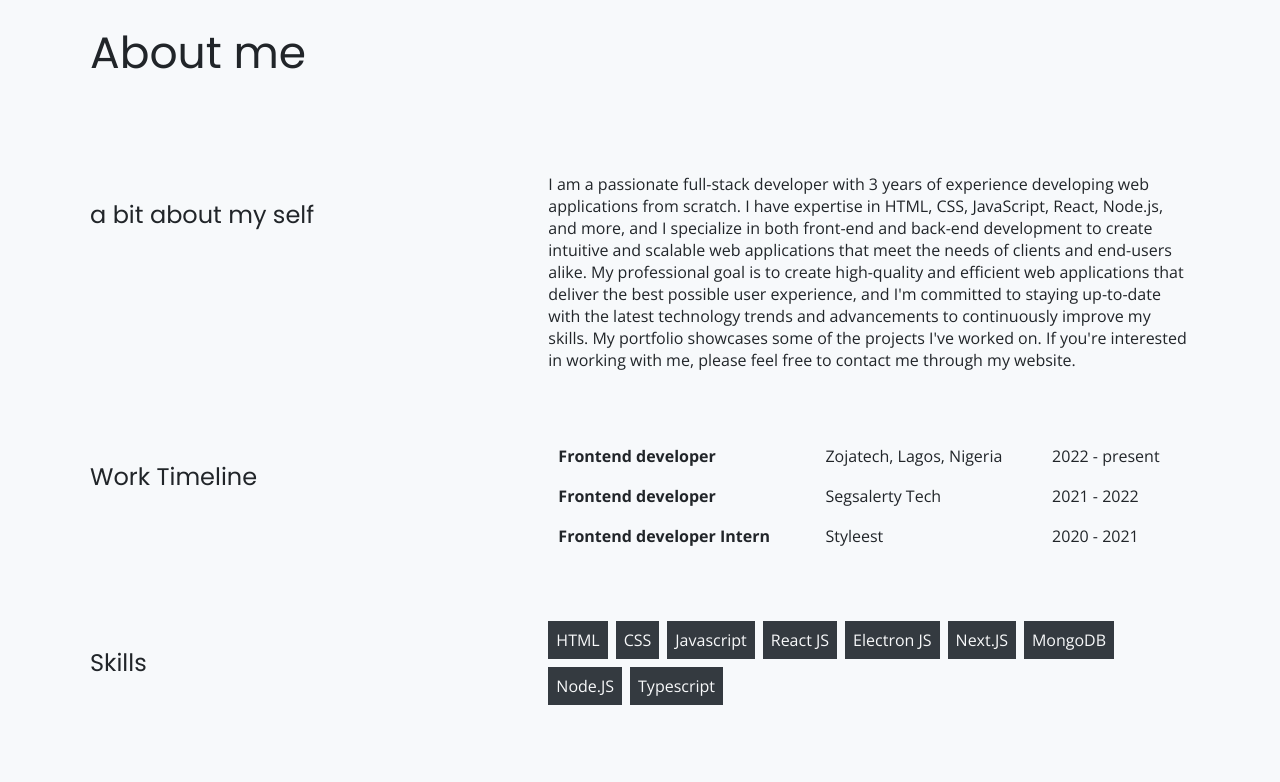
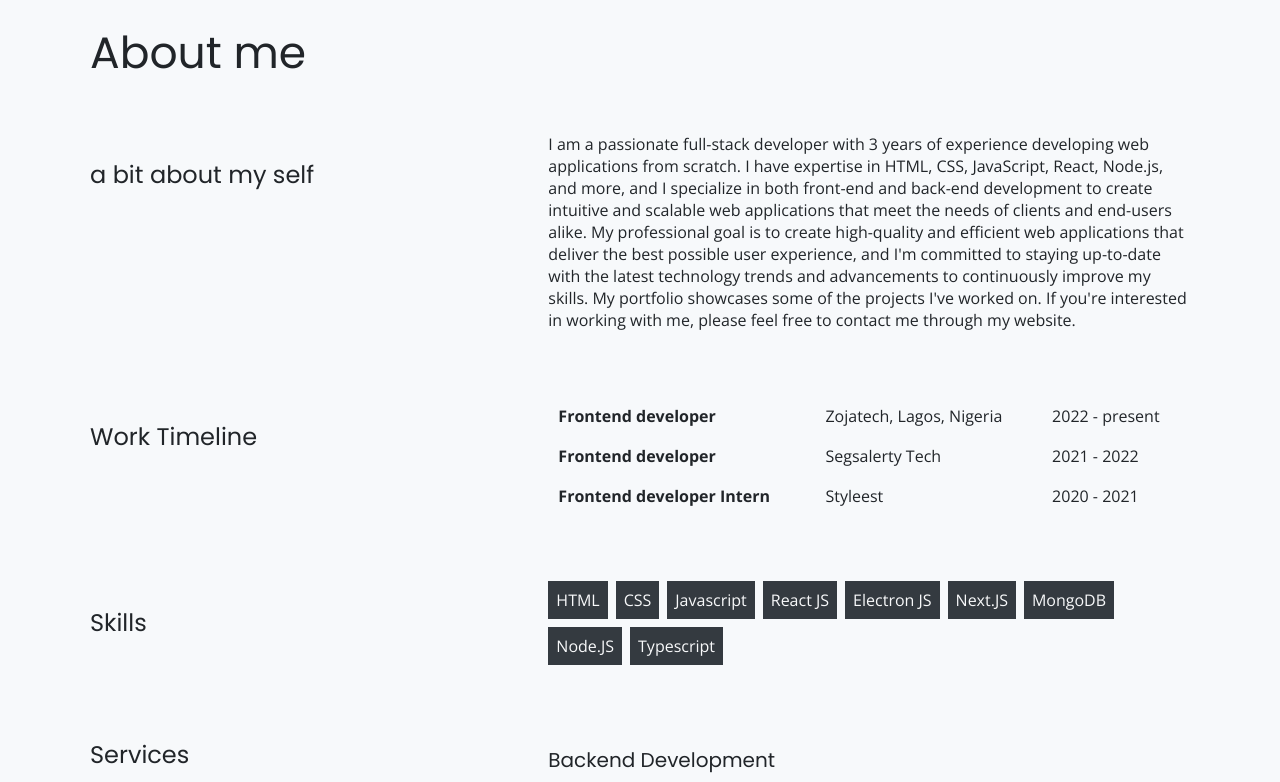
Before and after one commit to drew-chidi/portfolio, a React (Vite) app: page / in a window 1280 px wide. Shown: the part 760-1542 px from the top of the page. Built offline with nearby package versions, Linux system fonts and the light colour scheme.

Commit message:
removed additional margin bottom

```diff
--- a/src/components/About/index.jsx
+++ b/src/components/About/index.jsx
@@ -21,12 +21,6 @@ const About = ({ setSelectedPage }) => {
   return (
     <motion.div onViewportEnter={() => setSelectedPage(SelectedPage.About)}>
       <SectionLayout id='about' title='About me'>
-        <section
-          id='about'
-          className={`${classes.s_about} ${classes.target_section} ${
-            theme === 'dark' && classes.themeMode
-          }`}
-        >
         <div className={classes.container}>
           {/* a bit about myself */}
           <div className={classes.row}>
@@ -46,10 +40,7 @@ const About = ({ setSelectedPage }) => {
                         <th scope='row' className={classes.cell_wrapper}>
                           {data.jobtitle}
                         </th>
-                          <td className={classes.cell_wrapper}>
-                            {' '}
-                            {data.where}
-                          </td>
+                        <td className={classes.cell_wrapper}> {data.where}</td>
                         <td className={classes.cell_wrapper}>{data.date}</td>
                       </tr>
                     );
@@ -91,7 +82,6 @@ const About = ({ setSelectedPage }) => {
             </div>
           </div>
         </div>
-        </section>
       </SectionLayout>
     </motion.div>
   );
```
Lines whose indentation alone changed are shown as unchanged.
